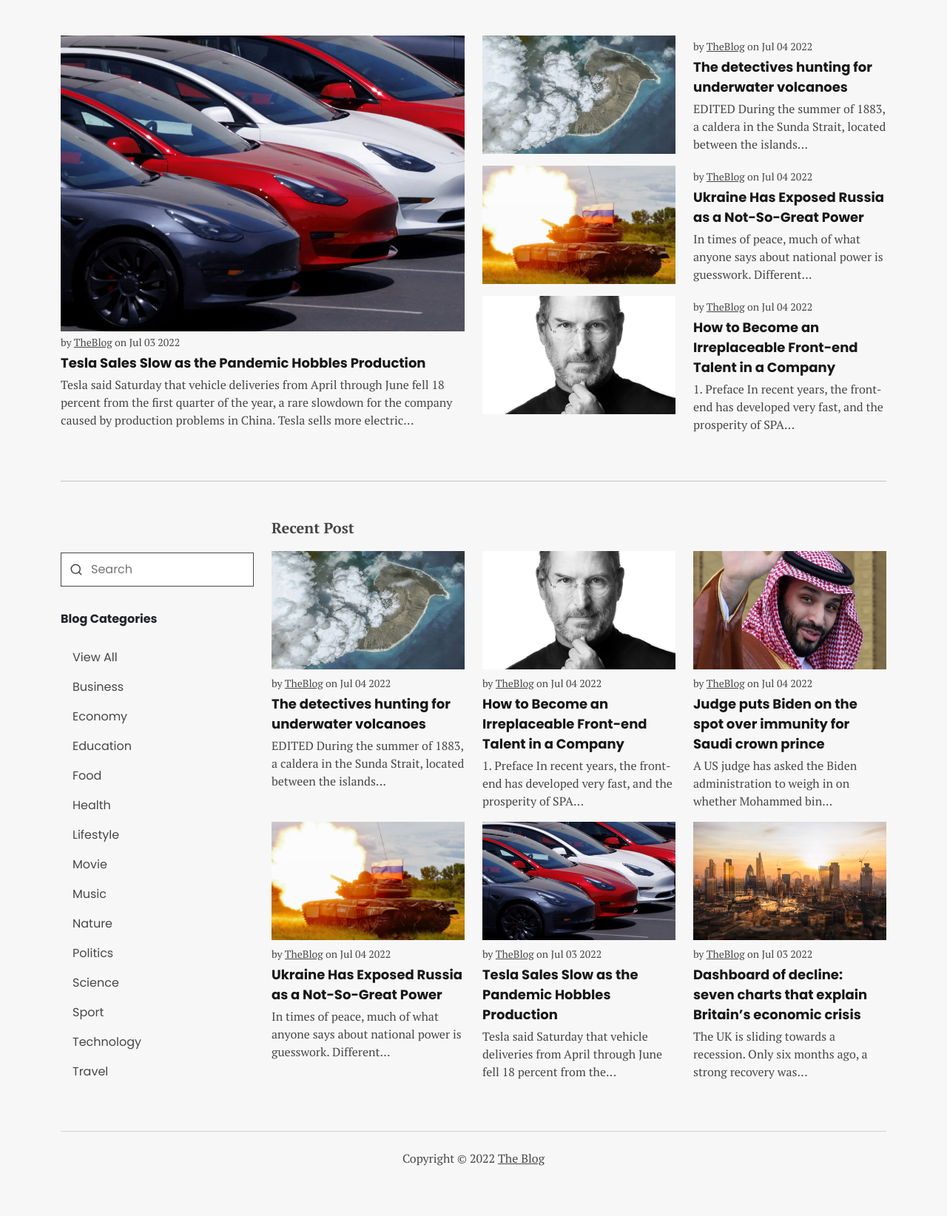
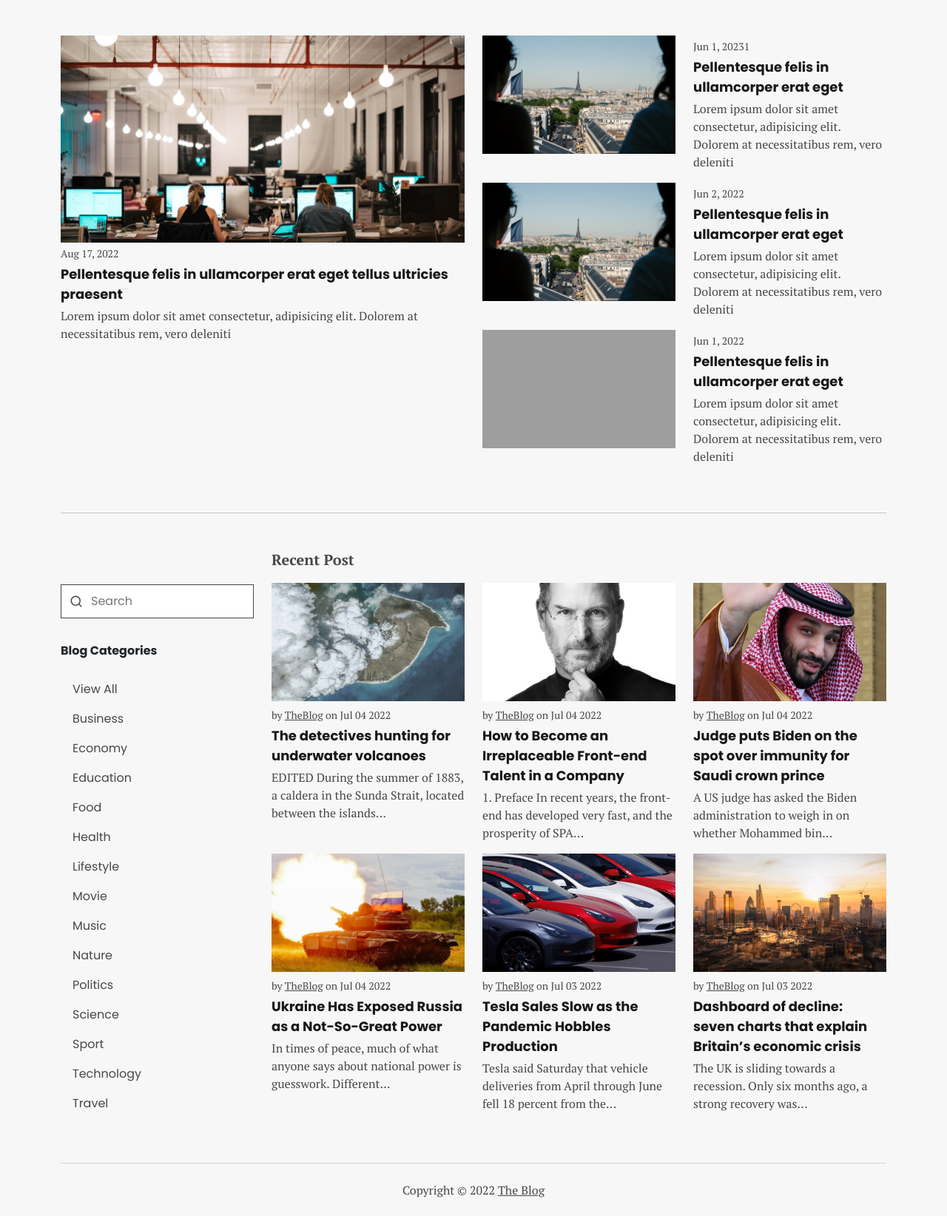
Before and after one commit to arialghifari/Blog, a PHP site: page / in a window 1280 px wide. Shown: the part 270-1914 px from the top of the page at 74% size. Before the commit the page ends 1846 px from the top, so only its background shows below. Run offline with PHP 8.4, Linux system fonts and the light colour scheme; data comes from the database, SQL or seed files in the repository; both versions use the stored data as it was before the commit; grey boxes are pictures that could not be loaded.

Commit message:
Add files via upload

```diff
--- a/index.php
+++ b/index.php
@@ -12,21 +12,7 @@
             LIMIT 6";
 $query_post = mysqli_query($conn, $sql_post);
 
-$sql_main_post = "SELECT post.id, post.title, post.body, post.image, post.created_at, user.first_name AS 'author'
-				FROM post
-				LEFT JOIN user ON post.id_user = user.id
-				WHERE isMain = '1'
-				ORDER BY created_main_at DESC
-				LIMIT 4";
-$query_main_post = mysqli_query($conn, $sql_main_post);
-
-$row_main_post = array();
-while ($row = mysqli_fetch_array($query_main_post)) {
-	$row_main_post[] = $row;
-}
-
 ?>
-
 
 <!DOCTYPE html>
 <html lang="en">
@@ -65,27 +51,82 @@
       <!-- Start Top Post -->
       <article class="row my-5">
         <div class="col-12 col-md post mb-3">
-					<a href="./read.php?id=<?= @$row_main_post[0]['id'] ?>" class="card-post">
-						<img src="./assets/post_image/<?= @$row_main_post[0]['image'] ?>" alt="" class="post__image-large" />
-						<p class="post__date">by <u><?= @$row_main_post[0]['author'] ?></u> on <?= date("M d Y", strtotime(@$row_main_post[0]['created_at'])) ?></p>
-						<p class="post__title"><?= @$row_main_post[0]['title'] ?></p>
-						<p class="post__body"><?= implode(' ', array_slice(explode(' ', strip_tags(@$row_main_post[0]['body'])), 0, 35)); ?>...</p>
+          <a href="#"><img src="./assets/img1.jpg" alt="" class="post__image-large" /></a>
+          <p class="post__date">Aug 17, 2022</p>
+          <a href="#">
+            <p class="post__title">
+              Pellentesque felis in ullamcorper erat eget tellus ultricies
+              praesent
+            </p>
+          </a>
+          <a href="#">
+            <p class="post__body">
+              Lorem ipsum dolor sit amet consectetur, adipisicing elit.
+              Dolorem at necessitatibus rem, vero deleniti
+            </p>
           </a>
         </div>
 
         <div class="col-12 col-md post">
-					<?php for ($i = 1; $i <= 3; $i++) { ?>
-						<a href="./read.php?id=<?= @$row_main_post[$i]['id'] ?>">
-							<div class="row mb-3 card-post">
-								<div class="col-12 col-xl-6"><img src="./assets/post_image/<?= @$row_main_post[$i]['image'] ?>" alt="" class="post__image" /></div>
+          <div class="row mb-3">
+            <div class="col-12 col-xl-6">
+              <a href="#"><img src="./assets/img2.jpg" alt="" class="post__image" /></a>
+            </div>
             <div class="col">
-									<p class="post__date">by <u><?= @$row_main_post[$i]['author'] ?></u> on <?= date("M d Y", strtotime(@$row_main_post[$i]['created_at'])) ?></p>
-									<p class="post__title"><?= @$row_main_post[$i]['title'] ?></p>
-									<p class="post__body"><?= implode(' ', array_slice(explode(' ', strip_tags(@$row_main_post[$i]['body'])), 0, 15)); ?>...</p>
+              <p class="post__date">Jun 1, 20231</p>
+              <a href="#">
+                <p class="post__title">
+                  Pellentesque felis in ullamcorper erat eget
+                </p>
+              </a>
+              <a href="#">
+                <p class="post__body">
+                  Lorem ipsum dolor sit amet consectetur, adipisicing elit.
+                  Dolorem at necessitatibus rem, vero deleniti
+                </p>
+              </a>
             </div>
           </div>
+
+          <div class="row mb-3 pe-0">
+            <div class="col-12 col-xl-6">
+              <a href="#"><img src="./assets/img2.jpg" alt="" class="post__image" /></a>
+            </div>
+            <div class="col">
+              <p class="post__date">Jun 2, 2022</p>
+              <a href="#">
+                <p class="post__title">
+                  Pellentesque felis in ullamcorper erat eget
+                </p>
               </a>
-					<?php } ?>
+              <a href="#">
+                <p class="post__body">
+                  Lorem ipsum dolor sit amet consectetur, adipisicing elit.
+                  Dolorem at necessitatibus rem, vero deleniti
+                </p>
+              </a>
+            </div>
+          </div>
+
+          <div class="row mb-3 pe-0">
+            <div class="col-12 col-xl-6">
+              <a href="#"><img src="./assets/a.jpg" alt="" class="post__image" /></a>
+            </div>
+            <div class="col">
+              <p class="post__date">Jun 1, 2022</p>
+              <a href="#">
+                <p class="post__title">
+                  Pellentesque felis in ullamcorper erat eget
+                </p>
+              </a>
+              <a href="#">
+                <p class="post__body">
+                  Lorem ipsum dolor sit amet consectetur, adipisicing elit.
+                  Dolorem at necessitatibus rem, vero deleniti
+                </p>
+              </a>
+            </div>
+          </div>
         </div>
       </article>
       <!-- End Top Post -->
--- a/style/main.css
+++ b/style/main.css
@@ -167,6 +167,16 @@
   margin: 0;
 }
 
+.login, .register{
+  text-align: center;
+  margin-left: auto;
+  margin-right: auto;
+}
+
+input{
+  border: 1px solid;
+}
+
 article {
   margin: 36px 0;
 }
@@ -193,22 +203,13 @@
   height: 280px;
 }
 
-.post__image-large {
+.post__date {
+  font-size: 14px;
+  margin: 4px 0 0 0;
   color: var(--dark);
-  height: 280px;
 }
 
-.card-post:hover .post__title {
-  text-decoration: underline;
-}
-
-.card-post .post__date {
-  color: var(--dark);
-  font-size: 14px;
-  margin: 4px 0 0 0;
-}
-
-.card-post .post__title {
+.post__title {
   font-family: Poppins, sans-serif;
   text-decoration: none;
   font-weight: bold;
@@ -217,9 +218,13 @@
   margin: 4px 0 0 0;
 }
 
-.card-post .post__body {
+.post__body {
   margin: 4px 0 0 0;
   color: var(--dark);
+}
+
+.card-post a:hover > .post__title {
+  text-decoration: underline;
 }
 
 .card-dashboard {
@@ -365,8 +370,10 @@
   .read__image {
     max-height: 460px;
   }
+}
 
+@media screen and (min-width: 1200px) {
   .post__image-large {
-    height: 400px;
+    max-height: 400px;
   }
 }
```
Also changed, not shown: dashboard/post/update.php (+4 -4 lines), login.php (added, +40 -0 lines), register.php (added, +49 -0 lines), db/theblog.sql. Lines whose indentation alone changed are shown as unchanged.
